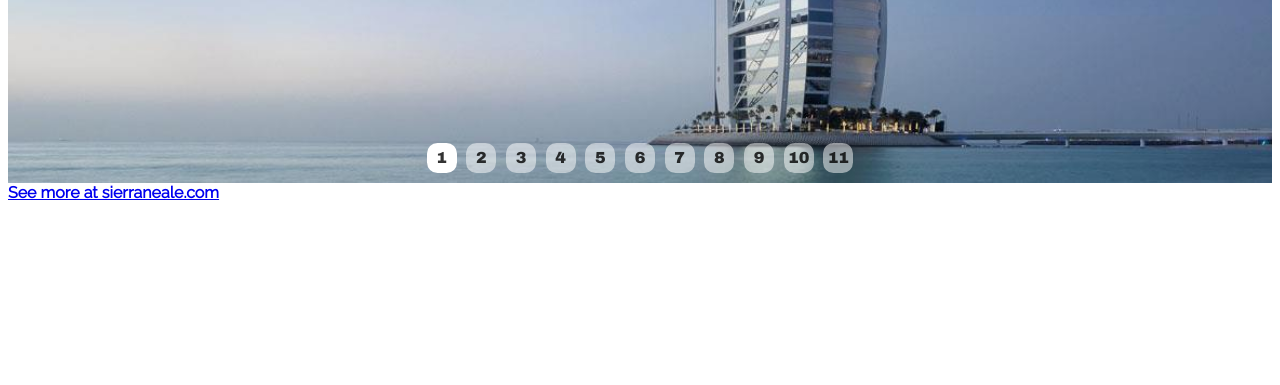
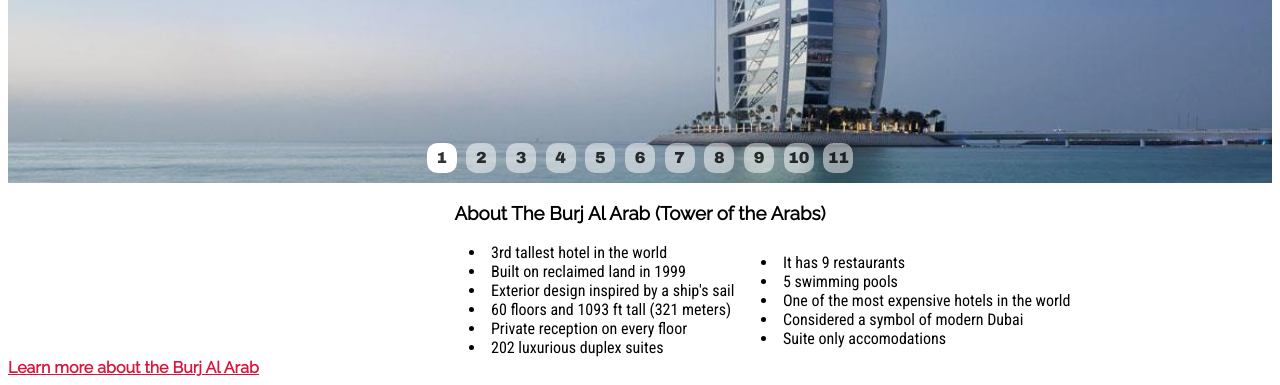
Before and after one commit to sierraneale/CG214, a plain HTML site: page FINAL/pages/inspiration.html in a window 1280 px wide. Shown: the part 564-949 px from the top of the page. Before the commit the page ends 800 px from the top, so only its background shows below. Drawn offline with Linux system fonts and the light colour scheme.

Commit message:
Add files via upload

```diff
--- a/FINAL/CSS/style.css
+++ b/FINAL/CSS/style.css
@@ -11,10 +11,27 @@ body {font-family:'Archivo Black', sans-serif;
 }
 
 h1{font-family:'Raleway', sans-serif; font-weight: 300;}
+h3{text-align: center;font-family:'Raleway', sans-serif;}
 a{font-family: 'Archivo Black', sans-serif;}
 
+/*list items on inspiration page*/
+li{font-family:'Roboto Condensed', sans-serif; }
+
+#table{
+    font-family: 'Roboto Condensed', sans-serif;
+    border-collapse: collapse;
+    width: 50%; margin-left: 460px;
+}
+#table2{
+    font-family: 'Roboto Condensed', sans-serif;
+    border-collapse: collapse;
+    width: 75%; margin-left: 250px;margin-right: 250px;
+}
+
+
+
 /*LINK STYLE*/
-#link {font-family:'Raleway', sans-serif;}
+#link {font-family:'Raleway', sans-serif;color:crimson;text-decoration-color: crimson;text-decoration: underline;}
 
 /*Header*/
 #headerbackground{
--- a/FINAL/pages/inspiration.html
+++ b/FINAL/pages/inspiration.html
@@ -83,8 +83,36 @@
   </div>
 		</div>
 
-<!--  LINK TO MAIN WEBSITE-->
-   <div class="link"> <a href="https://sierraneale.com/" target="_blank"><b id="link">See more at sierraneale.com</b></a> </div>
+<!--About the Burj-->
+
+	<h3> About The Burj Al Arab (Tower of the Arabs)</h3>
+
+<!--	List of cool hotel info.-->
+<table id="table">
+
+  <tr>
+    <td id="1"><li>3rd tallest hotel in the world</li>
+  <li>Built on reclaimed land in 1999</li>
+  <li>Exterior design inspired by a ship's sail</li>
+  <li>60 floors and 1093 ft tall (321 meters)</li>
+  <li>Private reception on every floor</li>
+  <li>202 luxurious duplex suites</li></td>
+
+
+
+    <td id="2">
+  <li>It has 9 restaurants</li>
+  <li>5 swimming pools</li>
+  <li>One of the most expensive hotels in the world</li>
+  <li>Considered a symbol of modern Dubai</li>
+  <li>Suite only accomodations</li></td>
+
+  </tr>
+
+</table>
+<!--  LINK TO BURJ AL ARAB WEBSITE-->
+
+   <div class="link"> <a href="https://www.jumeirah.com/en/hotels-resorts/dubai/burj-al-arab/?currency=USD&gclid=CI3t4cWh99MCFZWCswod3JsPRA&gclsrc=aw.ds&dclid=CJi57MWh99MCFcexswodBiQH5w" target="_blank"><b id="link">Learn more about the Burj Al Arab</b></a> </div>
 </body>
 
 </html>
```
Also changed, not shown: FINAL/pages/burj.html (+32 -0 lines).
